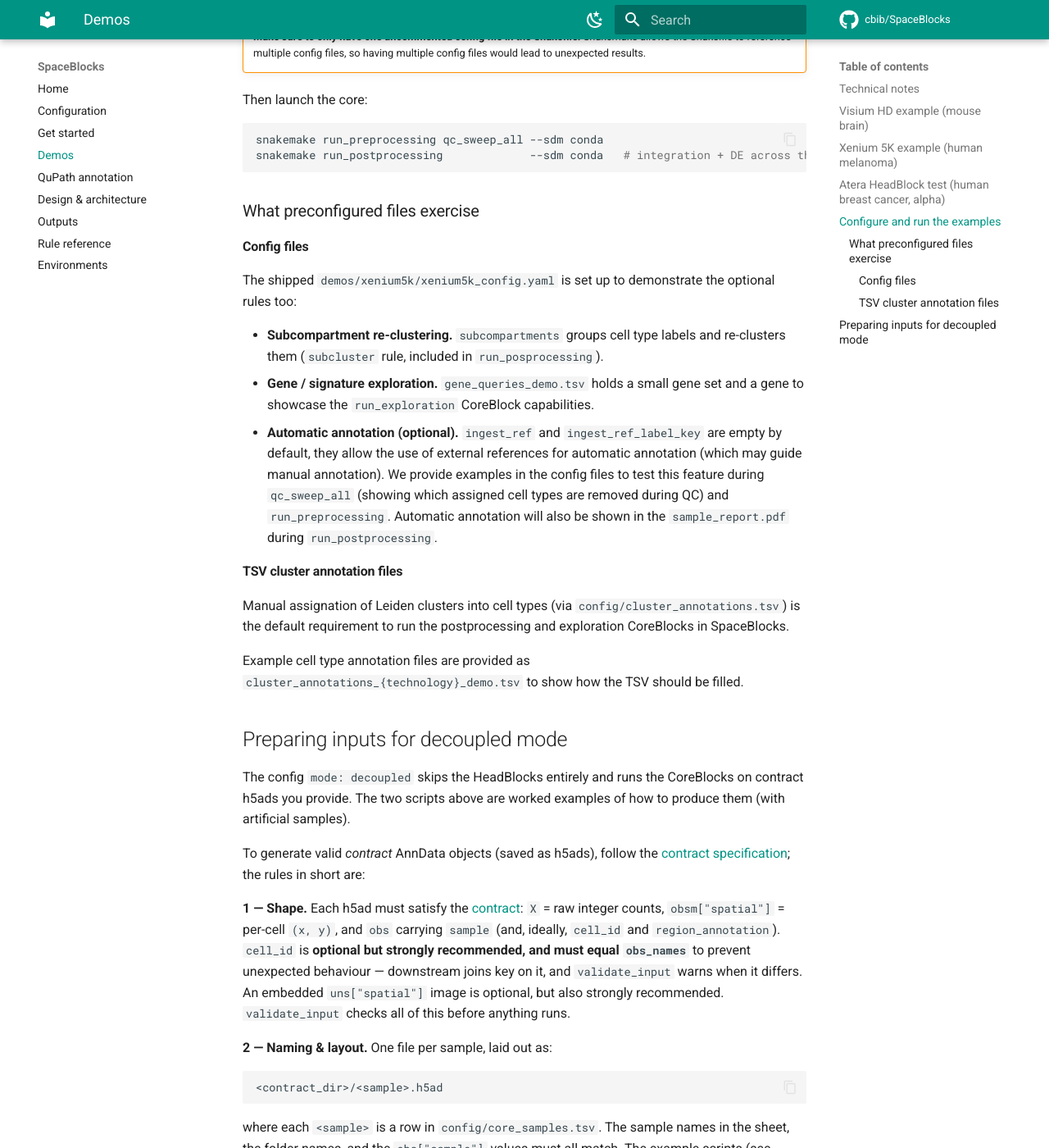
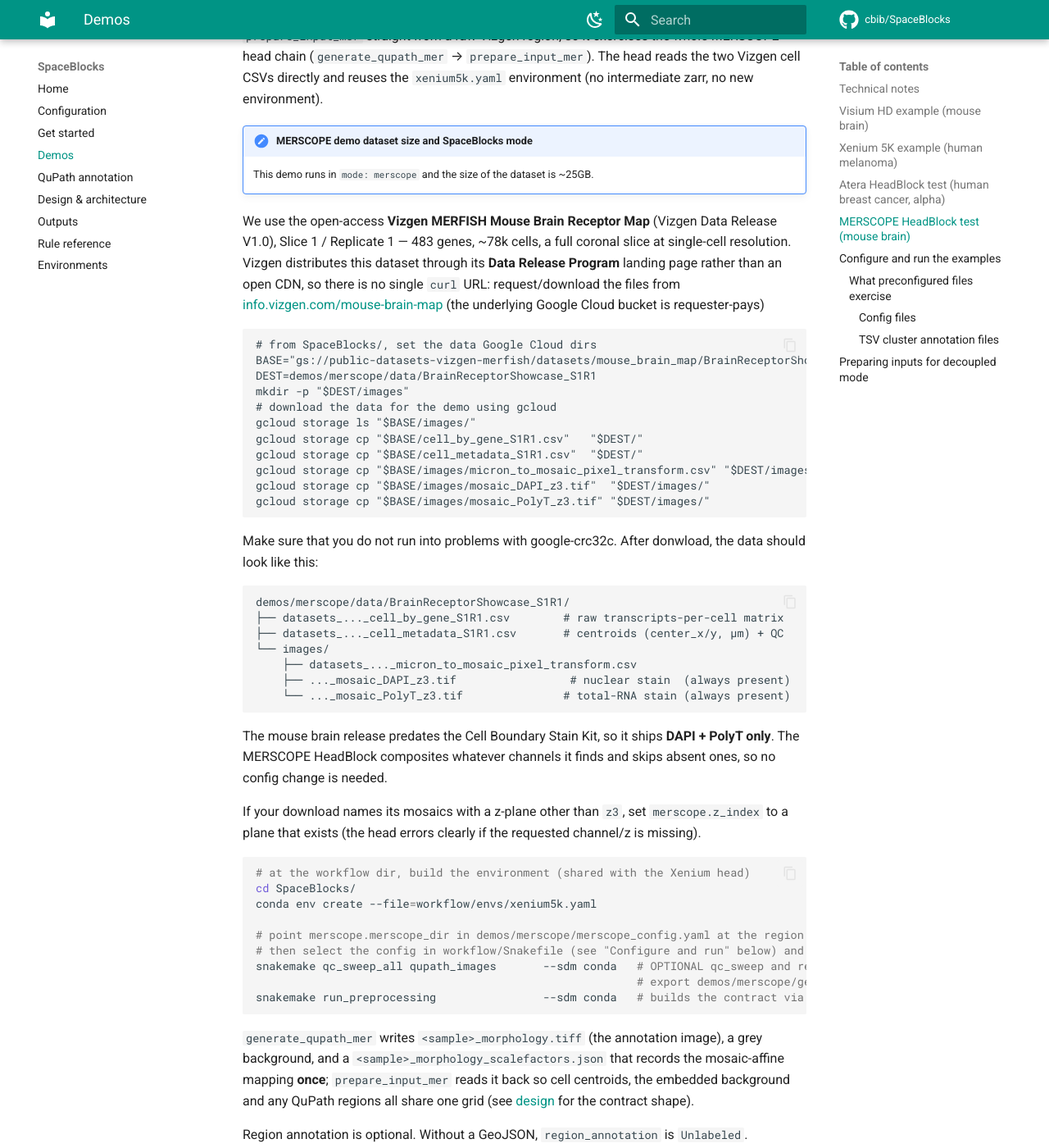
Before and after one commit to cbib/SpaceBlocks, an MkDocs documentation site: the page built from docs/demos.md, in a window 1280 px wide and 1400 px high, scrolled down 4494 px. Shown: the whole window at 82% size. Built offline with MkDocs 1.6.1 and Material for MkDocs 9.7.7, drawn with Linux system fonts in a browser that asks for light colours; comment, search, counter and statistics services are not loaded; some of the changed text lies outside the part shown.

Commit message:
Include MERSCOPE HeadBlock and demo documentation. Fix config/README.md stale formatting for GitHub pages

````diff
--- a/docs/demos.md
+++ b/docs/demos.md
@@ -34,7 +34,10 @@ SpaceBlocks is built to analyse single-cell resolution Spatial Transcriptomics d
 !!! important "Space Ranger version matters"
     We use a **Space Ranger ≥ 4.0.1** Visium HD dataset (one that ships `segmented_outputs/`). The older Space Ranger 3.x Mouse Brain release has **no StarDist segmentation**, so `format_visiumhd.py` would > find no cell table.
 
-For the example here presented, you may download the Visium HD dataset from the [10x Genomics web](https://www.10xgenomics.com/datasets/visium-hd-cytassist-gene-expression-libraries-of-mouse-brain-he-v4), or via terminal using curl or wget. This dataset has been processed with Space Ranger v4.0.1:
+For the example here presented, you may download the Visium HD dataset from the [10x Genomics web](https://www.10xgenomics.com/datasets/visium-hd-cytassist-gene-expression-libraries-of-mouse-brain-he-v4), or via terminal using curl or wget. This dataset has been processed with Space Ranger v4.0.1.
+
+!!! note "Visium HD demo dataset size and SpaceBlocks mode"
+    This demo runs in `mode: decoupled` and the size of the dataset is ~15GB.
 
 ```bash
 # at the workflow dir, build the environment
@@ -62,7 +65,10 @@ We provide `demo_vhd.geojson` for this dataset, as an example QuPath export on t
 
 ## Xenium 5K example (human melanoma)
 
-You may download the Xenium dataset from the [10x Genomics web](https://www.10xgenomics.com/datasets/xenium-prime-ffpe-human-skin), or via terminal using curl or wget:
+You may download the Xenium dataset from the [10x Genomics web](https://www.10xgenomics.com/datasets/xenium-prime-ffpe-human-skin), or via terminal using curl or wget.
+
+!!! note "Xenium 5K demo dataset size and SpaceBlocks mode"
+    This demo runs in `mode: decoupled` and the size of the dataset is ~11GB.
 
 ```bash
 # at the workflow dir, build the environment
@@ -95,6 +101,9 @@ Importantly, **`format_xenium.py` embeds a greyscale composite of the `morpholog
     it is expected to need revision once the final format lands.
 
 Unlike the two examples above, this one runs a HeadBlock rather than `mode: decoupled`: the contract h5ad is built by `prepare_input_ate` from the raw bundle, so it exercises the whole head chain. The [dataset](https://www.10xgenomics.com/datasets/atera-wta-ffpe-human-breast-cancer) is 18,028 genes over 170,057 cells (CC BY 4.0).
+
+!!! note "Atera demo dataset size and SpaceBlocks mode"
+    This demo runs in `mode: atera` and the size of the dataset is ~190GB.
 
 ```bash
 # at the workflow dir, build the environment
@@ -144,9 +153,68 @@ Importantly, the registered H&E is not the raw whole-slide scan, which covers a
 
 The bundle holds a single sample, so `run_postprocessing` is not meaningful/complete here because integration, pseudobulk DE and composition comparisons all need replicates. The shipped config therefore trims those options; see `demos/xenium5k/xenium5k_config.yaml` for a config that exercises them.
 
+## MERSCOPE HeadBlock test (mouse brain)
+
+Like the Atera demo, the MERSCOPE demo runs its HeadBlock the contract h5ad is built by `prepare_input_mer` straight from a raw Vizgen region, so it exercises the whole MERSCOPE head chain (`generate_qupath_mer` → `prepare_input_mer`). The
+head reads the two Vizgen cell CSVs directly and reuses the `xenium5k.yaml` environment (no intermediate zarr, no new environment).
+
+!!! note "MERSCOPE demo dataset size and SpaceBlocks mode"
+    This demo runs in `mode: merscope` and the size of the dataset is ~25GB.
+
+
+We use the open-access **Vizgen MERFISH Mouse Brain Receptor Map** (Vizgen Data Release V1.0), Slice 1 / Replicate 1 — 483 genes, ~78k cells, a full coronal slice at single-cell resolution. Vizgen distributes this dataset through its **Data Release Program** landing page rather than an open CDN, so there is no single `curl` URL: request/download the files from [info.vizgen.com/mouse-brain-map](https://info.vizgen.com/mouse-brain-map) (the underlying Google Cloud bucket is requester-pays)
+
+```
+# from SpaceBlocks/, set the data Google Cloud dirs
+BASE="gs://public-datasets-vizgen-merfish/datasets/mouse_brain_map/BrainReceptorShowcase/Slice1/Replicate1"
+DEST=demos/merscope/data/BrainReceptorShowcase_S1R1
+mkdir -p "$DEST/images"
+# download the data for the demo using gcloud
+gcloud storage ls "$BASE/images/"
+gcloud storage cp "$BASE/cell_by_gene_S1R1.csv"   "$DEST/"
+gcloud storage cp "$BASE/cell_metadata_S1R1.csv"  "$DEST/"
+gcloud storage cp "$BASE/images/micron_to_mosaic_pixel_transform.csv" "$DEST/images/"
+gcloud storage cp "$BASE/images/mosaic_DAPI_z3.tif"  "$DEST/images/"
+gcloud storage cp "$BASE/images/mosaic_PolyT_z3.tif" "$DEST/images/"
+```
+
+Make sure that you do not run into problems with google-crc32c. After donwload, the data should look like this:
+
+```text
+demos/merscope/data/BrainReceptorShowcase_S1R1/
+├── datasets_..._cell_by_gene_S1R1.csv        # raw transcripts-per-cell matrix
+├── datasets_..._cell_metadata_S1R1.csv       # centroids (center_x/y, µm) + QC
+└── images/
+    ├── datasets_..._micron_to_mosaic_pixel_transform.csv
+    ├── ..._mosaic_DAPI_z3.tif                 # nuclear stain  (always present)
+    └── ..._mosaic_PolyT_z3.tif               # total-RNA stain (always present)
+```
+
+The mouse brain release predates the Cell Boundary Stain Kit, so it ships **DAPI + PolyT only**. The MERSCOPE HeadBlock composites whatever channels it finds and skips absent ones, so no config change is needed.
+
+If your download names its mosaics with a z-plane other than `z3`, set `merscope.z_index` to a plane that exists (the head errors clearly if the requested channel/z is missing).
+
+```bash
+# at the workflow dir, build the environment (shared with the Xenium head)
+cd SpaceBlocks/
+conda env create --file=workflow/envs/xenium5k.yaml
+
+# point merscope.merscope_dir in demos/merscope/merscope_config.yaml at the region above,
+# then select the config in workflow/Snakefile (see "Configure and run" below) and run:
+snakemake qc_sweep_all qupath_images       --sdm conda   # OPTIONAL qc_sweep and regions: annotate the composite TIFF,
+                                                         # export demos/merscope/geojson/<sample>_morphology.geojson
+snakemake run_preprocessing                --sdm conda   # builds the contract via the head, then the CoreBlock
+```
+
+`generate_qupath_mer` writes `<sample>_morphology.tiff` (the annotation image), a grey background, and a `<sample>_morphology_scalefactors.json` that records the mosaic-affine mapping **once**; `prepare_input_mer` reads it back so cell centroids, the embedded background and any QuPath regions all share one grid (see [design](design.md#the-validation-object-contract) for the contract shape).
+
+Region annotation is optional. Without a GeoJSON, `region_annotation` is `Unlabeled`.
+
+The shipped config holds a **single** region, so postprocessing (integration, pseudobulk DE, composition comparisons) is not meaningful and has been trimmed from the `merscope_config.yaml`, exactly as in the Atera demo. To exercise the full core, add Slice 1 Replicate 2 and Replicate 3 as extra rows in `demos/merscope/core_samples.tsv` (they are genuine biological replicates) and re-enable the postprocessing options (see `demos/xenium5k/xenium5k_config.yaml` for a config that uses them).
+
 ## Configure and run the examples
 
-A ready-to-run config ships next to each example: `demos/xenium5k/xenium5k_config.yaml`, `demos/visiumhd/visiumhd_config.yaml` and `demos/atera/atera_config.yaml`. Optionally, you may use an external reference for the `ingest` rule, we provide external links to set in the example config files.
+A ready-to-run config ships next to each example: `demos/xenium5k/xenium5k_config.yaml`, `demos/visiumhd/visiumhd_config.yaml`, `demos/atera/atera_config.yaml` and `demos/merscope/merscope_config.yaml`. Optionally, you may use an external reference for the `ingest` rule, we provide external links to set in the example config files.
 
 To use one, comment the default `configfile:` line in `workflow/Snakefile` and uncomment the matching example line (all are already present):
 
@@ -154,6 +222,7 @@ To use one, comment the default `configfile:` line in `workflow/Snakefile` and u
 # configfile: "config/config.yaml"
 # configfile: demos/visiumhd/visiumhd_config.yaml      # alternative for visiumhd
 # configfile: "demos/atera/atera_config.yaml"          # alpha: Atera HeadBlock test
+# configfile: "demos/merscope/merscope_config.yaml"    # MERSCOPE HeadBlock test
 configfile: "demos/xenium5k/xenium5k_config.yaml"
 ```
 
````
Also changed, not shown: config/README.md (+9 -20 lines), docs/design.md (+1 -0 lines), docs/environments.md (+1 -1 lines), docs/index.md (+2 -2 lines), docs/rules.md (+13 -3 lines).
